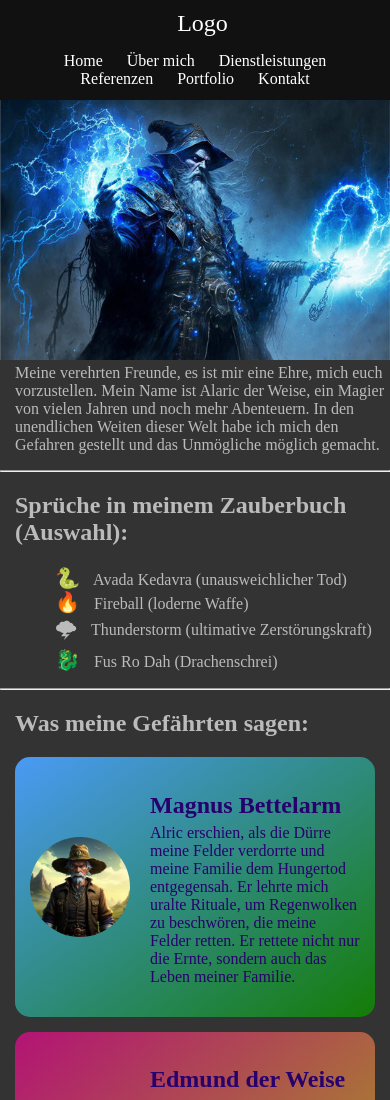
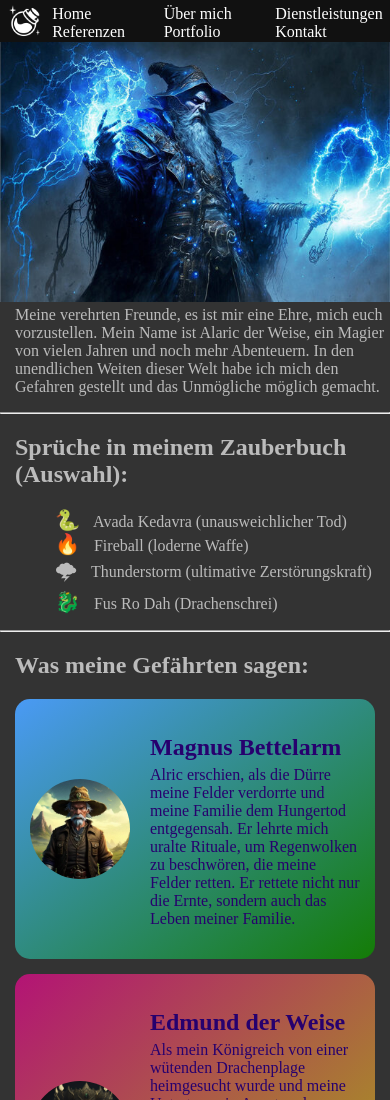
Before and after one commit to M1st3r-G/MageWebsite, a plain HTML site: page index.html in a window 390 px wide. Shown: the top 1100 px of the page. Drawn offline with Linux system fonts and the light colour scheme.

Commit message:
Fixed Navbar Design
Need to add this to the Server Later

```diff
--- a/css/main.css
+++ b/css/main.css
@@ -5,52 +5,69 @@ body {
 }
 
 /*Das ist der Header*/
-.logo {
-    float: left;
-    font-size: 24px;
-    padding-left: 15px;
-}
+header {
+    display: flex;
+    position: sticky; /* Der Header bleibt am Bildschirmrand haften */
+
+    top: 0; /* Der Header bleibt immer oben auf dem Bildschirm */
+    height: 5vh; /**/
+    z-index: 100;
+
+    background-color: #111;
+    color: hsl(0, 0%, 100%);
 
     .navbar {
-    float: right;
-    padding: 5px;
+        flex: 9;
+        display: flex;
+        justify-content: space-between;
+        align-items: center;
+
+        margin-right: 2vh;
+        margin-left: 2vh;
+
         a {
+            font-size: 3vw;
             color: #fff;
             text-decoration: none;
-        margin-left: 10px;
-        margin-right: 10px;
         }
     }
 
-header {
-    position: sticky; /* Der Header bleibt am Bildschirmrand haften */
-    top: 0; /* Der Header bleibt immer oben auf dem Bildschirm */
-    background-color: #111;
-    color: #fff;
-    height: 30px;
-    z-index: 100;
+    .logo {
+
+        display: flex;
+        justify-content: space-between;
+        align-items: center;
+
+        margin-left: 1vh;
+
+        img{
+            filter: invert(100);
+            position: relative;
+            object-fit: cover;
+            height: 80%;
+            width: auto;
+        }
+    }
+}
+
+@media screen and (min-width: 900px) {
+    header .navbar a{
+        font-size: 30px;
+    }
 }
 
 @media screen and (max-width: 600px) {
-    .logo {
-      float: none;
-      display: inline-block;
-      margin-right: 0;
-    }
+    header .navbar{
+        margin: 5px;
+        margin-left: 10px;
+        display: grid;
+        grid-template-columns: 33% 33% 33%;
 
-    .navbar {
-        float: none;
-        margin-top: 10px;
-    }
-
-    header {
-        position: relative;
-        text-align: center;
-        height:80px;
-        padding: 10px;
+        a{
+            font-size: 100%;
         }
     }
-
+}
 
 /*Das ist die Hero Section*/
 
@@ -120,8 +137,7 @@ header {
 /*Hier beginnt die Products section*/
 
 .products{
-    margin-left: 15px
-}
+    margin-left: 15px;
 
     .special-list {
         list-style-type: none; /* Auszählungspunkte entfernen */
@@ -144,6 +160,7 @@ header {
             display: inline-block;
             margin-right: 0.5em; /* Abstand zwischen dem Emoji und dem Listenpunkt */
             font-size: 20px;
+        }
     }
 }
 
@@ -170,8 +187,6 @@ header {
 .references{
     margin-left: 15px;
     margin-right: 15px;
-}
-
     .reviews{
         .pesant{
             background-image: linear-gradient(to bottom right, #4a9af5, #128103ef);
@@ -185,7 +200,6 @@ header {
 
         .witch{
             background-image: linear-gradient(to bottom right, #5d0299, #770202);
-    }
         }
 
         .person-profile{
@@ -215,6 +229,8 @@ header {
             p{
                 margin-top: 5px;
                 grid-area: info;
+            }
+        }
     }
 }
 
@@ -276,6 +292,7 @@ header {
         }
     }
 }
+
 
 @media screen and (min-width: 900px) {
     .story-section {
@@ -340,10 +357,10 @@ header {
 .contact{
     margin-left: 15px;
     margin-right: 15px;
+    .time{
+        color: #838383;
     }
 
-.time{
-    color: #838383;
 }
 
 /*Hier beginnt der Footer*/
@@ -353,7 +370,6 @@ footer{
     background-color: #222; /* Hintergrundfarbe für den Footer festlegen */
     padding: 20px; /* Innenabstand für den Footer festlegen */
     box-sizing: border-box; /* Den Padding-Wert in die Gesamtbreite einbeziehen */
-}
 
     .other-links{
         display: flex; /* Flexbox verwenden, um die Links nebeneinander anzuordnen */
@@ -379,3 +395,4 @@ footer{
             text-align: center center;
         }
     }
+}
--- a/index.html
+++ b/index.html
@@ -9,7 +9,7 @@
 <body>
     <!--Header mit Namen und Ankerlinks-->
     <header>
-        <div class="logo">Logo</div>
+        <div class="logo"><img src="img/logo.png" alt="Logo"></div>
         <nav class="navbar">
           <a href="#HeroSection">Home</a>
           <a href="#AboutUs">Über mich</a>
@@ -32,8 +32,8 @@
         </p>
     </div>
 
+    <a id="Products"></a>
     <hr>
-    <a id="Products"></a>
     <!--Dienstleistungen und Produkte, beschreibung, preise, Preisangebote-->
 
     <div class="products">
@@ -54,8 +54,8 @@
         </ul>
     </div>
 
+    <a id="Refrences"></a>
     <hr>
-    <a id="Refrences"></a>
     <!--Referenzen und Bewertungen, optional mit Bildern-->
     <div class="references">
         <h2>Was meine Gefährten sagen:</h2>
@@ -91,10 +91,9 @@
         </div>
     </div>
 
+    <a id="Portfolio"></a>
     <hr>
-    <a id="Portfolio"></a>
     <!--Portfolio mit Gallerie, Bilder aus früheren arbeiten, beschreibung dazu-->
-    <!--Später mit durchwechseln-->
 
     <div class="portfolio">
         <h2>Portfolio</h2>
@@ -130,8 +129,8 @@
         </div>
     </div>
 
+    <a id="Contact"></a>
     <hr>
-    <a id="Contact"></a>
     <!--Kontakt formular oder Daten, Karte zur Anreise-->
 
     <div class="contact">
```
Also changed, not shown: img/logo.png (added). Lines whose indentation alone changed are shown as unchanged.
